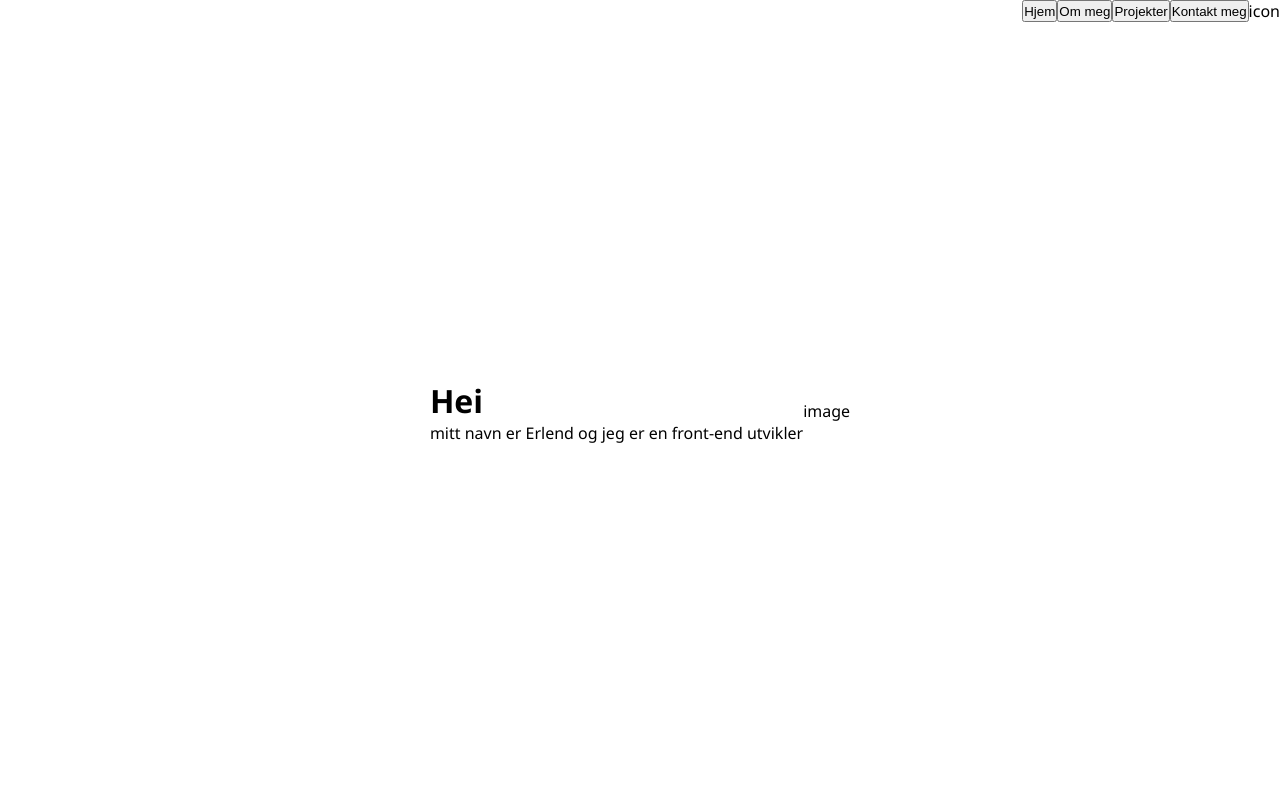
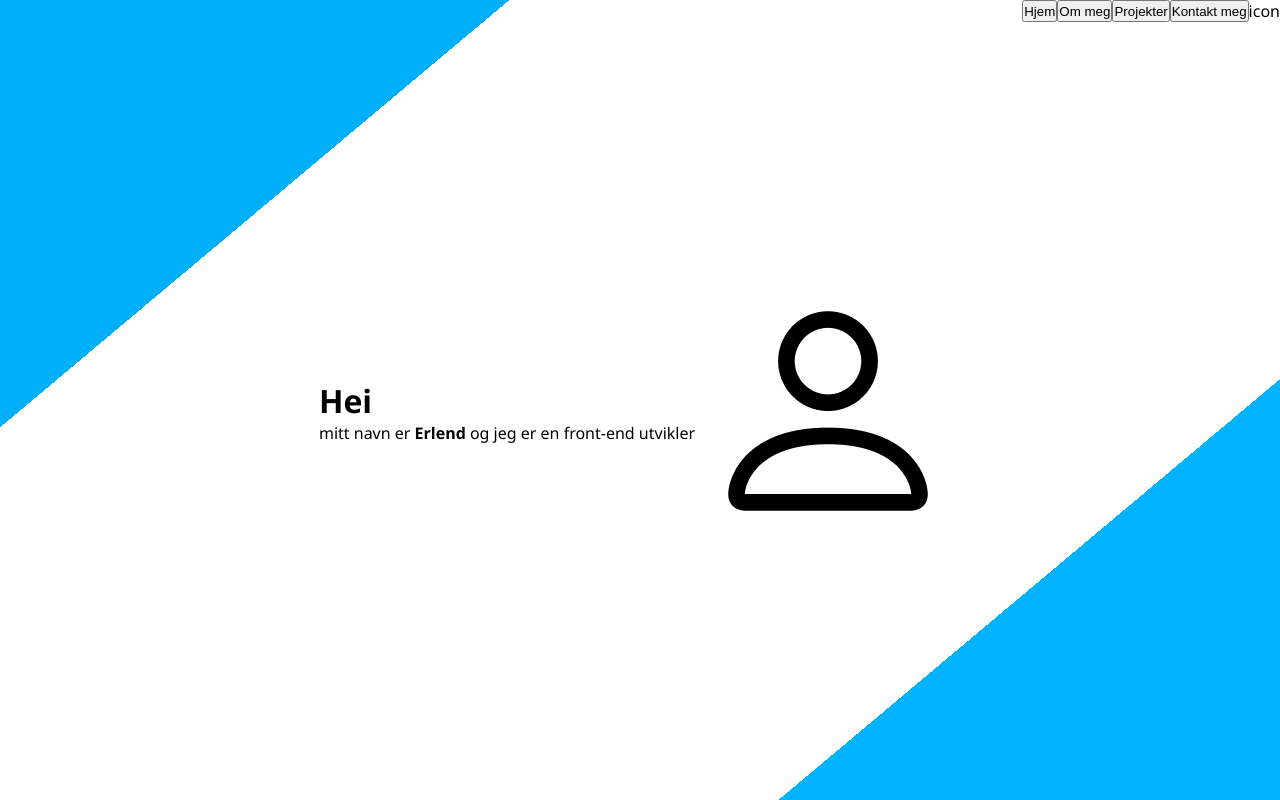
Before and after one commit to Erlandino/portfolio, a React (Create React App) app: page / in a window 1280 px wide. Shown: the top 800 px of the page. Built offline with nearby package versions, Linux system fonts and the light colour scheme.

Commit message:
positioning and  background gradient

```diff
--- a/src/components/Introduction.jsx
+++ b/src/components/Introduction.jsx
@@ -1,4 +1,4 @@
-import React from "react";
+import photo from "../media/placeholder-picture.png";
 export default function Introduction() {
   return (
     <header className="introduction">
@@ -22,9 +22,11 @@ export default function Introduction() {
       <div className="introduction__container">
         <div className="introduction__container__text">
           <h1 className="introduction__container__text__title">Hei</h1>
-          <p className="introduction__container__text__paragraph">mitt navn er Erlend og jeg er en front-end utvikler</p>
+          <p className="introduction__container__text__paragraph">
+            mitt navn er <strong>Erlend</strong> og jeg er en front-end utvikler
+          </p>
         </div>
-        <div className="introduction__container__image">image</div>
+        <img className="introduction__container__image" src={photo} alt="Face" />
       </div>
     </header>
   );
--- a/src/index.css
+++ b/src/index.css
@@ -5,16 +5,19 @@
 }
 body,
 #root {
-  height: 100vh;
+  height: 100%;
   font-family: "Segoe UI", Tahoma, Geneva, Verdana, sans-serif;
+}
+body {
+  background: linear-gradient(140deg, #00affa 10%, #ffffff 10%, #ffffff 34%, #00b2ff 34%, #00b2ff 46%, rgba(255, 255, 255, 0) 46%),
+    linear-gradient(40deg, #ffffff 22.15%, #00b2ff 22.15%, #00b2ff 32.86%, #ffffff 32.86%);
 }
 
 .introduction {
   display: flex;
   flex-direction: column;
-  height: 100%;
+  height: 100vh;
 }
-
 .introduction__nav__ul {
   display: flex;
   justify-content: right;
@@ -32,7 +35,7 @@ body,
 }
 
 .AboutMe {
-  height: 100%;
+  height: 100vh;
   display: flex;
   flex-direction: column;
   justify-content: center;
@@ -54,7 +57,7 @@ body,
 }
 
 .projects {
-  height: 100%;
+  height: 100vh;
   display: flex;
   flex-direction: column;
   justify-content: center;
@@ -82,7 +85,7 @@ body,
 }
 
 .Contact {
-  height: 100%;
+  height: 100vh;
   display: flex;
   justify-content: center;
   align-items: center;
```
Also changed, not shown: src/media/placeholder-picture.png (added).
